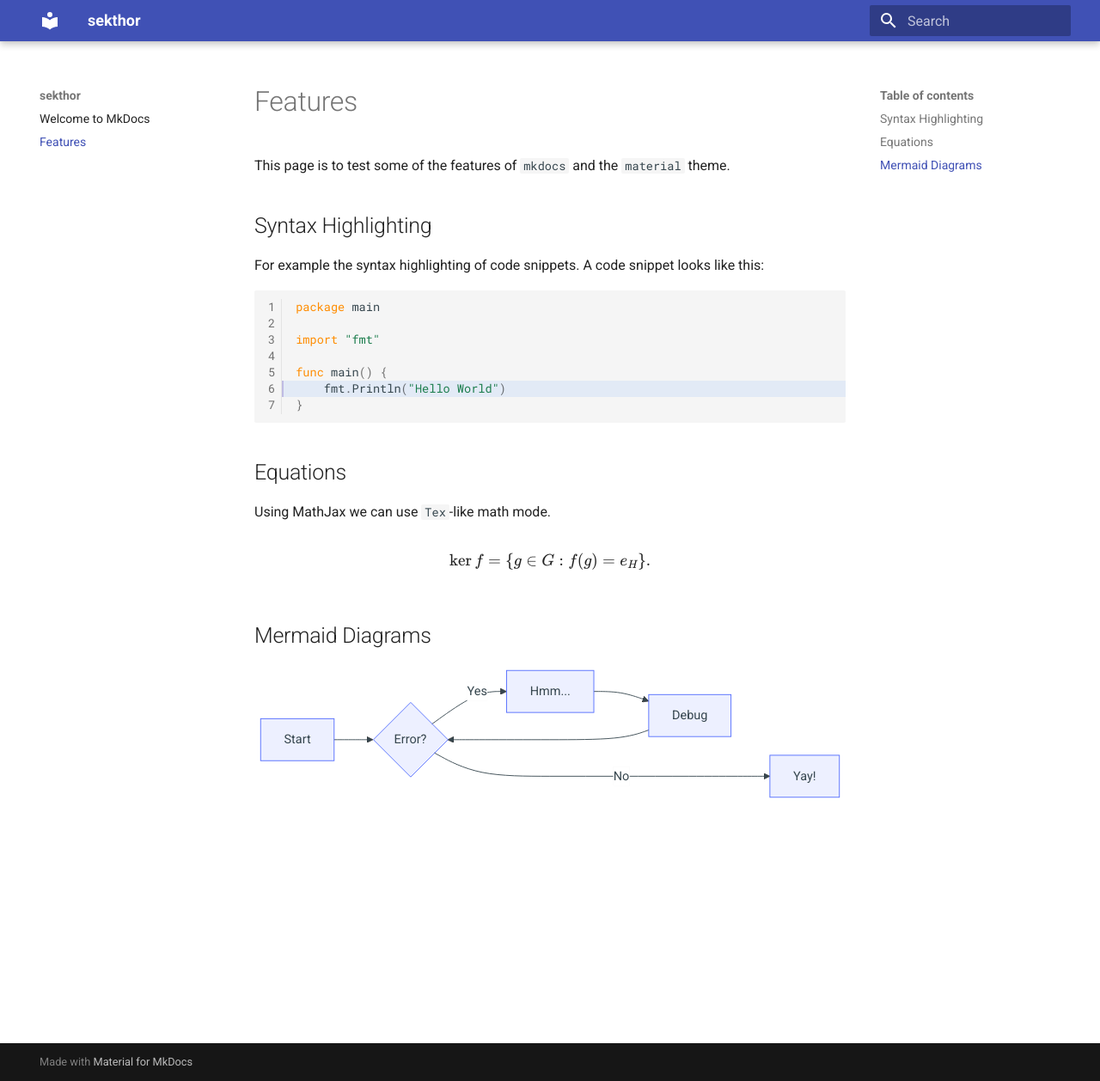
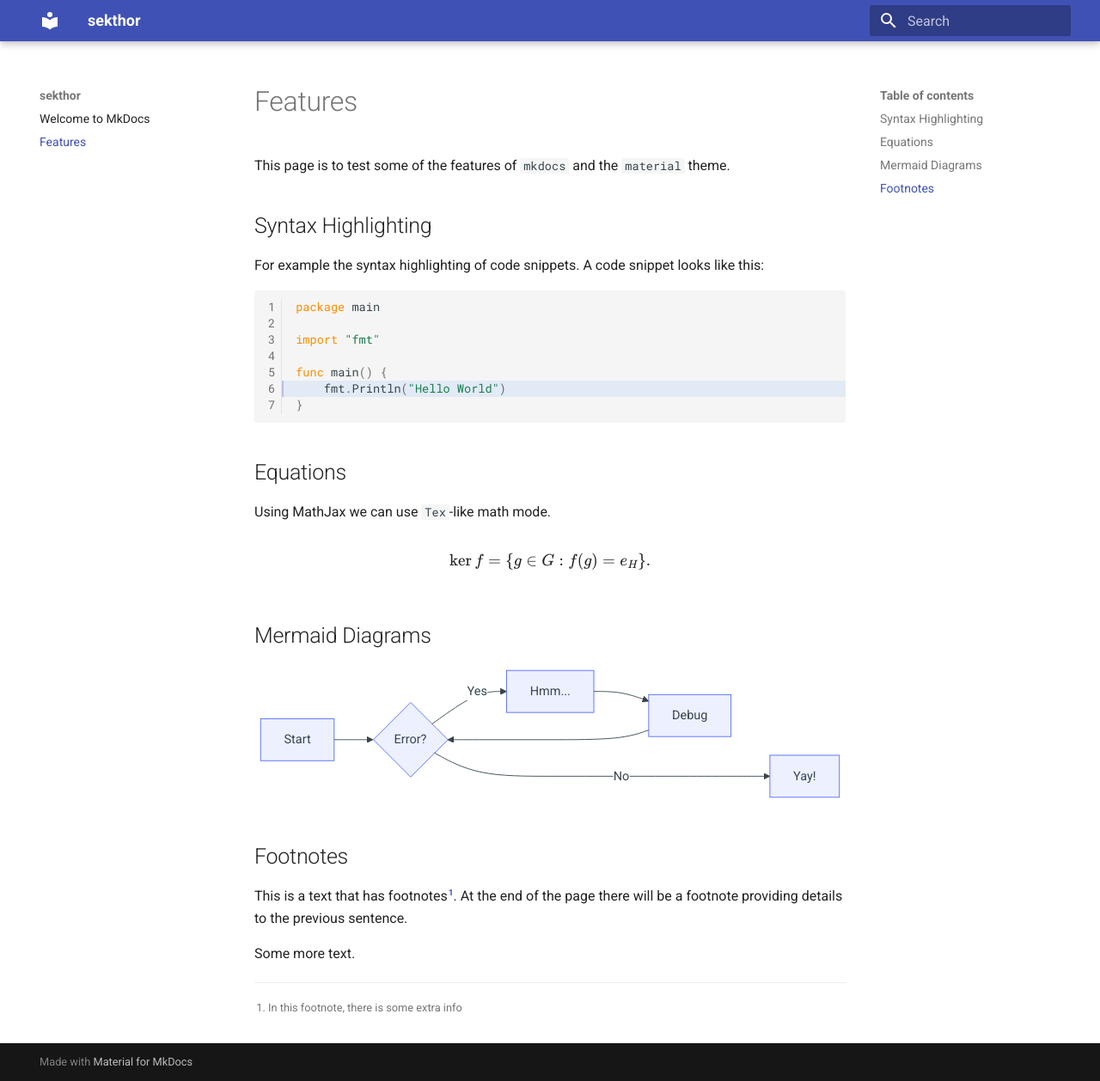
Before and after one commit to sekthor/mkdocs, an MkDocs documentation site: the page built from docs/features.md, in a window 1280 px wide and 1258 px high. Shown: the whole window at 86% size. Built offline with MkDocs 1.6.1 and Material for MkDocs 9.7.7, drawn with Linux system fonts in a browser that asks for light colours.

Commit message:
feat: add footnotes

````diff
--- a/docs/features.md
+++ b/docs/features.md
@@ -35,3 +35,12 @@ graph LR
   D --> B;
   B ---->|No| E[Yay!];
 ```
+
+## Footnotes
+
+This is a text that has footnotes[^1].
+At the end of the page there will be a footnote providing details to the previous sentence.
+
+[^1]: In this footnote, there is some extra info
+
+Some more text.
--- a/mkdocs.yml
+++ b/mkdocs.yml
@@ -14,6 +14,7 @@ markdown_extensions:
           format: !!python/name:pymdownx.superfences.fence_code_format
   - pymdownx.arithmatex:
       generic: true
+  - footnotes
 
 extra_javascript:
   - javascripts/mathjax.js
````
